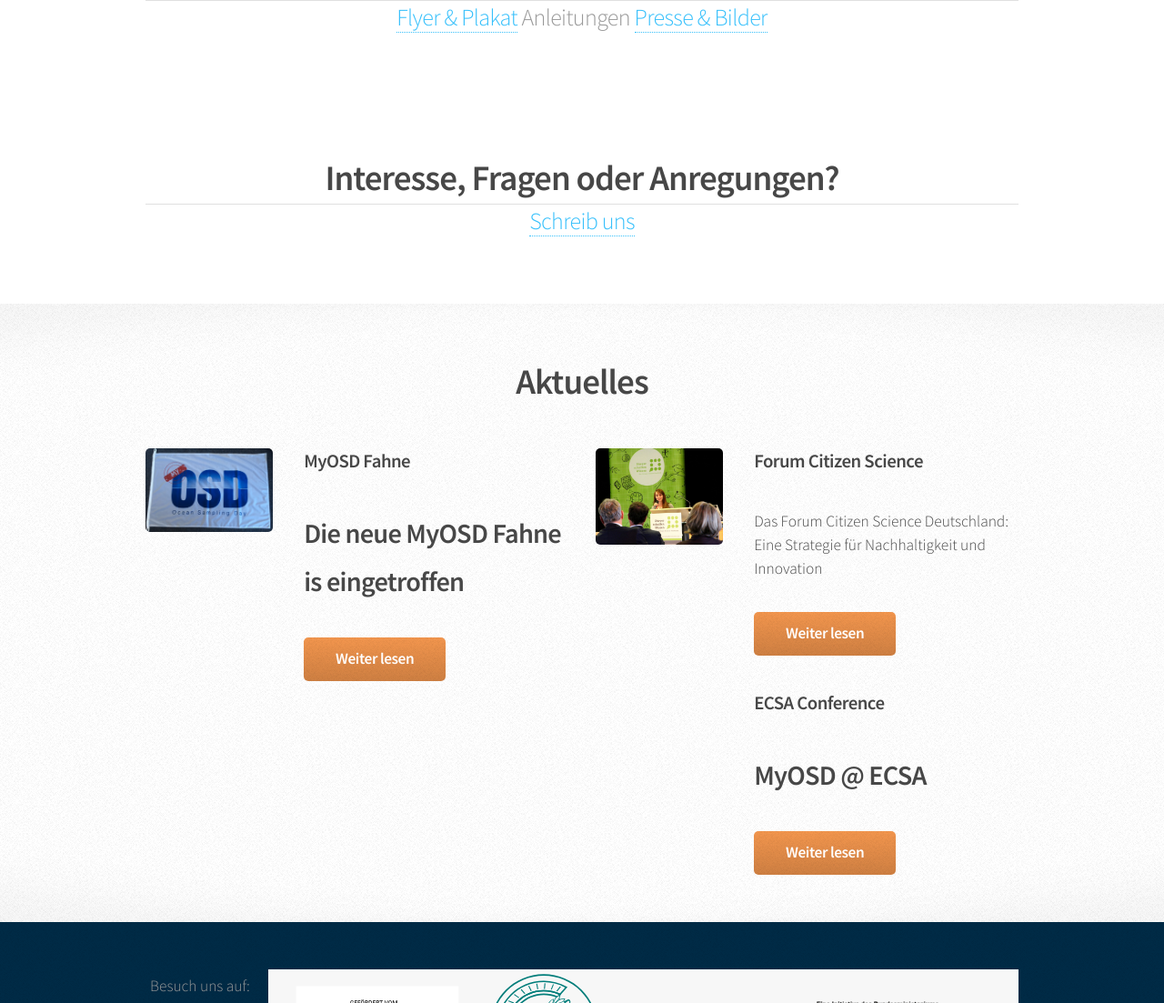
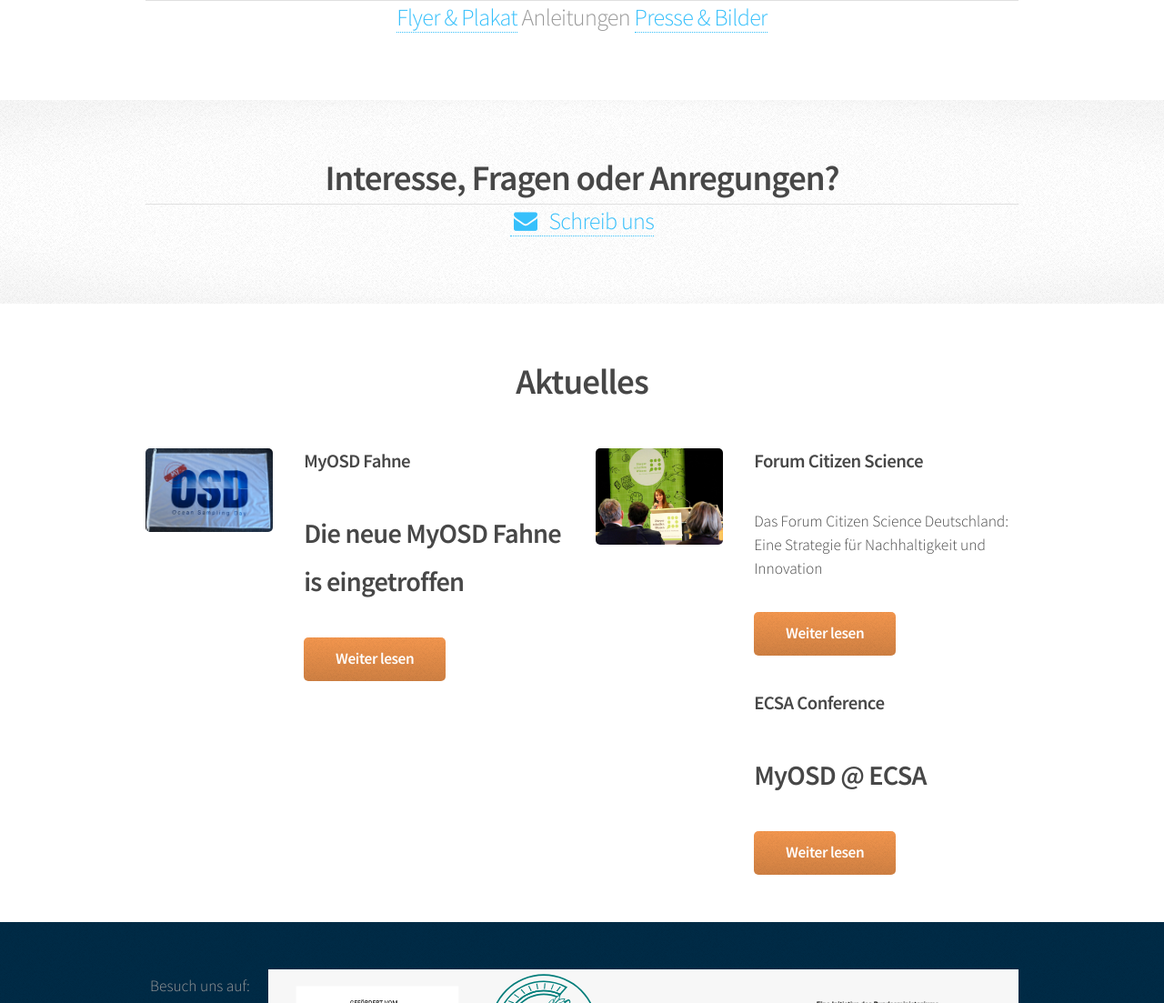
Before and after one commit to myosd/myosd.github.io, a Jekyll site: the page built from index.html, in a window 1280 px wide. Shown: the part 1532-2635 px from the top of the page at 91% size. Built offline with Jekyll 4.4.1, drawn with Linux system fonts in a browser that asks for light colours.

Commit message:
added mail icon to schreib uns

```diff
--- a/index.html
+++ b/index.html
@@ -76,18 +76,18 @@ Proben genommen? Welche Ergebnisse haben wir?</a></p>
 	</section>
 
 <!-- Gigantic Heading -->
-	<section class="wrapper style1">
+	<section class="wrapper style2">
 		<div class="container">
 			<header class="major">
 				<h2>Interesse, Fragen oder Anregungen?</h2>
-				<p><a href="mailto:myosd-contact@microb3.eu">Schreib uns</a></p>
+				<p><a href="mailto:myosd-contact@microb3.eu"><i class="fa fa-envelope fa-fw"></i>&nbsp; Schreib uns</a></p>
 
 			</header>
 		</div>
 	</section>
 
 <!-- Posts -->
-	<section class="wrapper style2">
+	<section class="wrapper style1">
 		<div class="container">
         <header class="major">
 			<h2>Aktuelles</h2>
```
